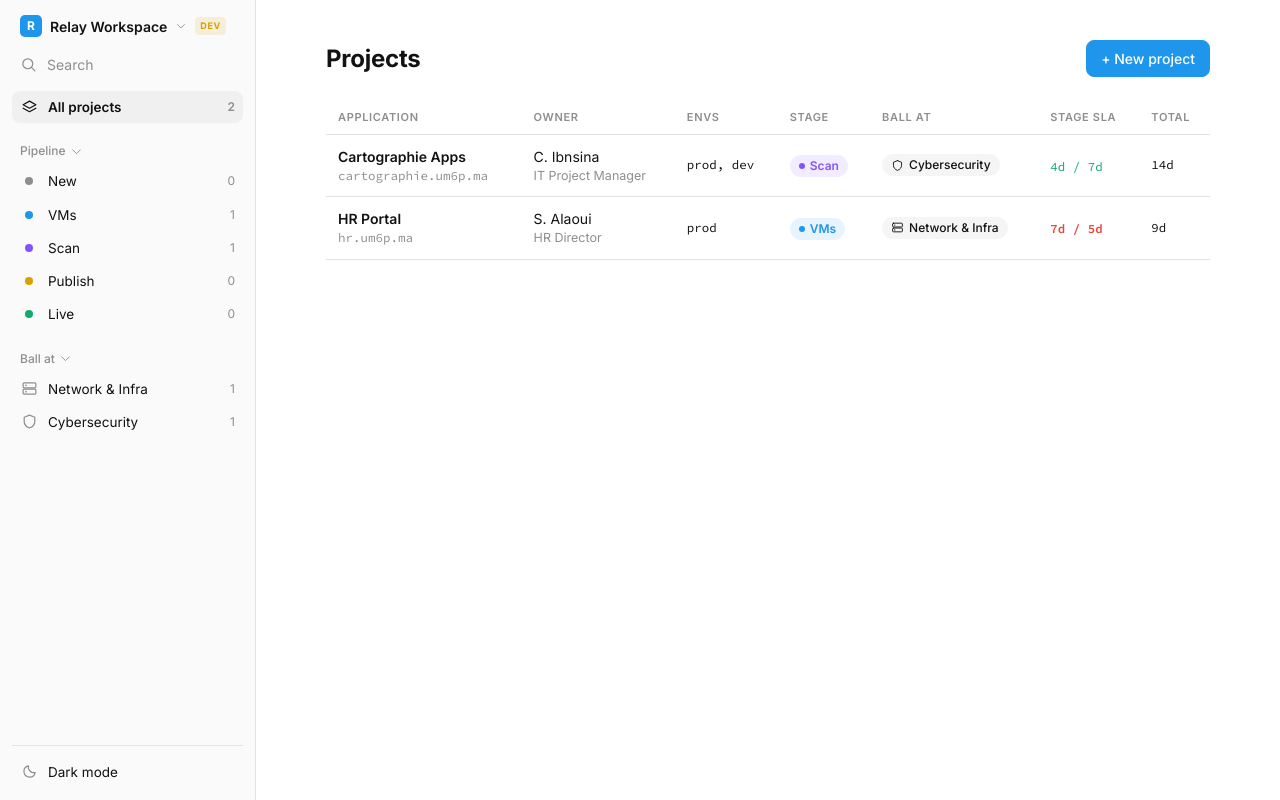
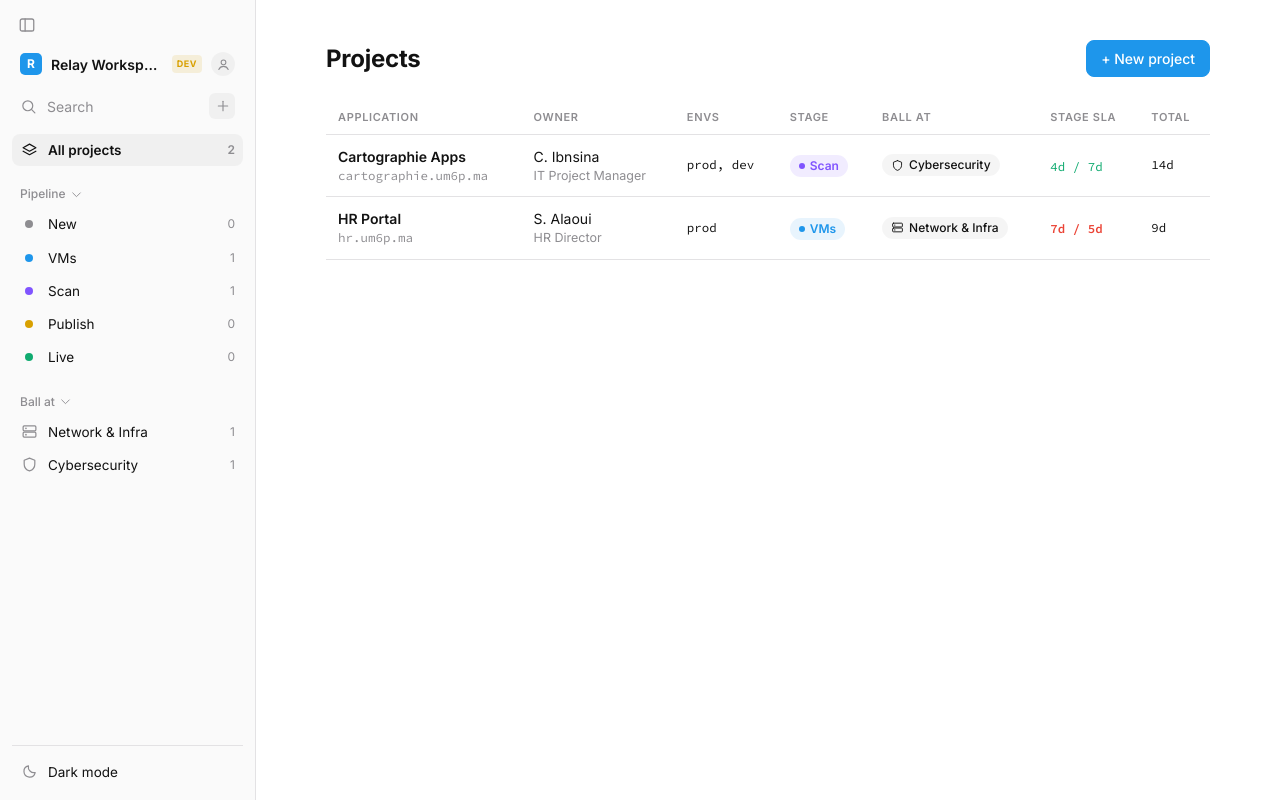
Before and after one commit to MoeNassi/Relay, a React (Vite) app: page / in a window 1280 px wide. Built offline with nearby package versions, Linux system fonts and the light colour scheme.

Commit message:
Revert "Sidebar header: Notion-style — workspace row with chevron, hover-revealed collapse/compose actions"
This reverts commit a115a84a48cce9a8bc0260130caed4dbb284b722.

```diff
--- a/src/app.css
+++ b/src/app.css
@@ -10,6 +10,8 @@
   border-right: 1px solid var(--r-border);
   padding: 10px 12px 12px;
 }
+
+.sidebar-top { display: flex; margin-bottom: 6px; }
 
 .icon-btn {
   display: grid;
@@ -38,30 +40,13 @@
 .workspace {
   display: flex;
   align-items: center;
-  gap: 8px;
-  padding: 5px 8px;
+  gap: 9px;
+  padding: 6px 8px;
   border-radius: var(--r-radius);
   font-weight: 600;
   font-size: 14px;
-  cursor: pointer;
 }
 .workspace:hover { background: var(--r-bg-hover); }
-
-.ws-caret {
-  display: grid;
-  place-items: center;
-  color: var(--r-text-secondary);
-  flex-shrink: 0;
-}
-
-.ws-actions {
-  margin-left: auto;
-  display: none;
-  gap: 2px;
-  flex-shrink: 0;
-}
-.workspace:hover .ws-actions, .ws-actions:focus-within { display: flex; }
-.ws-actions .icon-btn { width: 26px; height: 26px; }
 
 .workspace .logo {
   width: 22px; height: 22px;
@@ -76,6 +61,17 @@
 }
 
 .ws-name { overflow: hidden; text-overflow: ellipsis; white-space: nowrap; }
+
+.ws-avatar {
+  margin-left: auto;
+  width: 24px; height: 24px;
+  border-radius: 50%;
+  background: var(--r-bg-hover);
+  color: var(--r-text-secondary);
+  display: grid;
+  place-items: center;
+  flex-shrink: 0;
+}
 
 .dev-chip {
   font-size: 9px;
--- a/src/components/Sidebar.tsx
+++ b/src/components/Sidebar.tsx
@@ -3,8 +3,8 @@ import type { Project, Team } from '../types';
 import { STAGES, TEAM_LABELS } from '../types';
 import { DEV_MODE } from '../config';
 import {
-  PanelIcon, SearchIcon, LayersIcon, ServerIcon, ShieldIcon,
-  MoonIcon, SunIcon, ChevronIcon, ChevronDownIcon, ComposeIcon,
+  PanelIcon, SearchIcon, PlusIcon, LayersIcon, ServerIcon, ShieldIcon,
+  UserIcon, MoonIcon, SunIcon, ChevronIcon,
 } from './icons';
 
 export type Filter = 'all' | (typeof STAGES)[number]['key'] | `team:${Team}`;
@@ -46,19 +46,17 @@ export function Sidebar({
 
   return (
     <aside className="sidebar">
+      <div className="sidebar-top">
+        <button className="icon-btn" title="Collapse sidebar" onClick={onCollapse}>
+          <PanelIcon />
+        </button>
+      </div>
+
       <div className="workspace">
         <span className="logo">R</span>
         <span className="ws-name">Relay Workspace</span>
-        <span className="ws-caret"><ChevronDownIcon /></span>
         {DEV_MODE && <span className="dev-chip">DEV</span>}
-        <span className="ws-actions">
-          <button className="icon-btn" title="Collapse sidebar" onClick={onCollapse}>
-            <PanelIcon />
-          </button>
-          <button className="icon-btn" title="New project" onClick={onNewProject}>
-            <ComposeIcon />
-          </button>
-        </span>
+        <span className="ws-avatar" title="Signed in (dev)"><UserIcon /></span>
       </div>
 
       <div className="search-row">
@@ -68,6 +66,9 @@ export function Sidebar({
           value={search}
           onChange={e => onSearch(e.target.value)}
         />
+        <button className="icon-btn boxed" title="New project" onClick={onNewProject}>
+          <PlusIcon />
+        </button>
       </div>
 
       <nav className="nav">
--- a/src/components/icons.tsx
+++ b/src/components/icons.tsx
@@ -76,19 +76,6 @@ export const SunIcon = ({ size = 17 }: IconProps) => (
   </svg>
 );
 
-export const ChevronDownIcon = ({ size = 12 }: IconProps) => (
-  <svg {...base(size)}>
-    <polyline points="5 9 12 16 19 9" />
-  </svg>
-);
-
-export const ComposeIcon = ({ size = 17 }: IconProps) => (
-  <svg {...base(size)}>
-    <path d="M11 4H6a2 2 0 0 0-2 2v12a2 2 0 0 0 2 2h12a2 2 0 0 0 2-2v-5" />
-    <path d="M17.3 3.7a2.1 2.1 0 0 1 3 3L12 15l-4 1 1-4 8.3-8.3z" />
-  </svg>
-);
-
 export const ChevronIcon = ({ size = 13, open = true }: IconProps & { open?: boolean }) => (
   <svg {...base(size)} style={{ transform: open ? 'rotate(90deg)' : 'none', transition: 'transform 0.15s ease' }}>
     <polyline points="9 5 16 12 9 19" />
```
